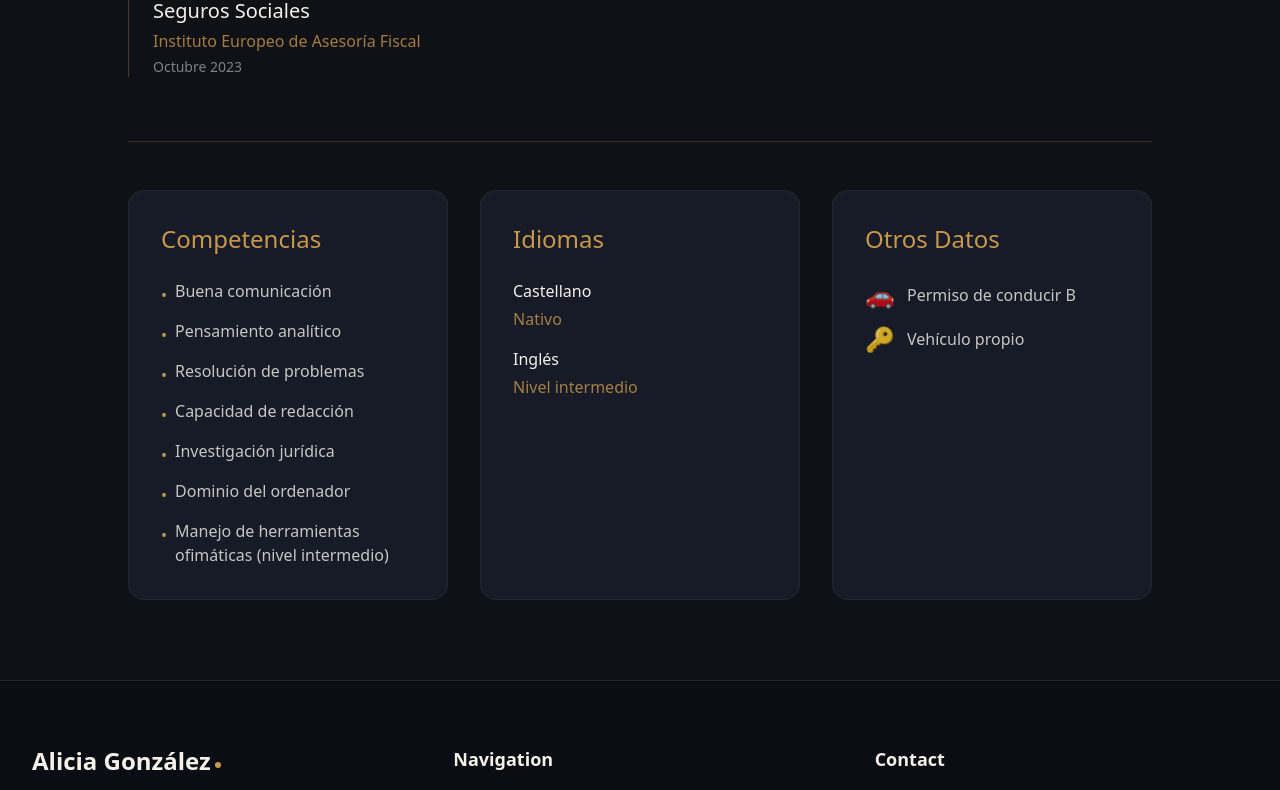
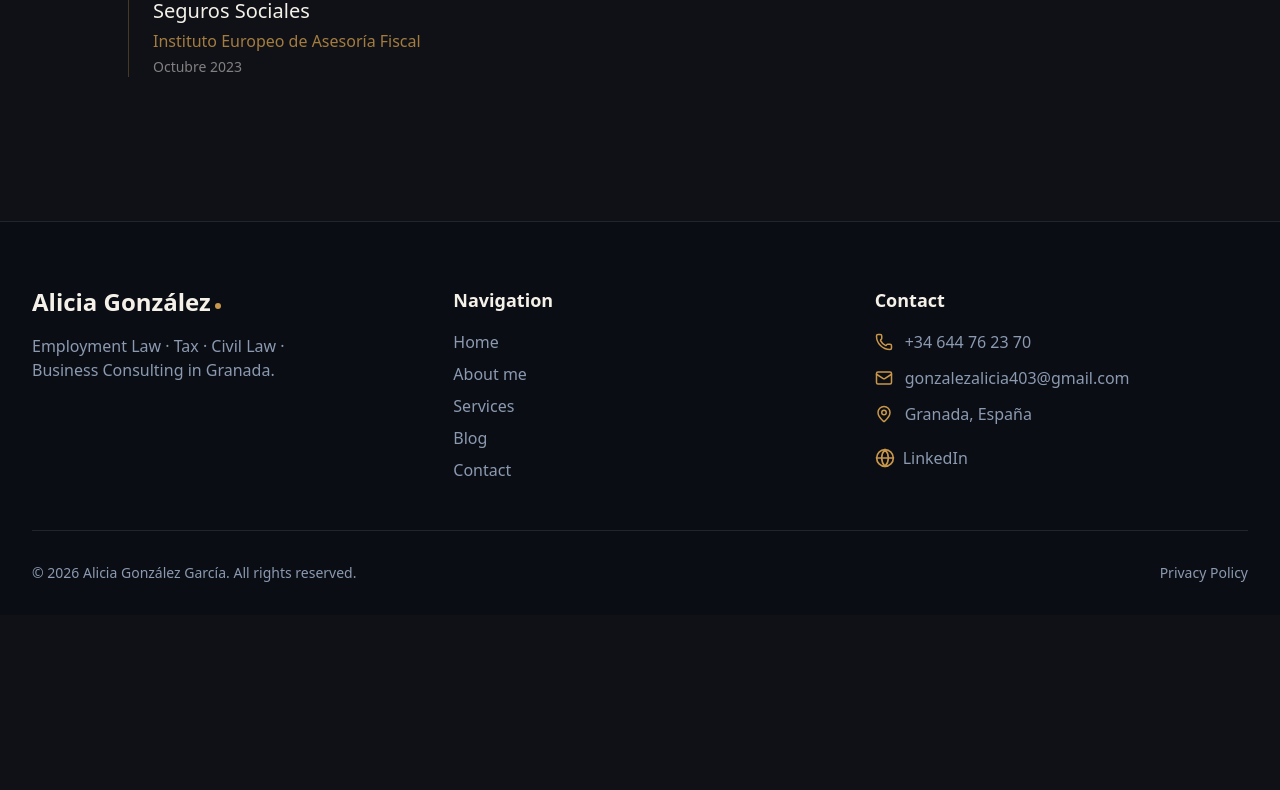
Before and after one commit to PabloVallecillos/alicia-gonzalez-web, a Next.js app: page /en/sobre-mi in a window 1280 px wide. Shown: the part 1068-1858 px from the top of the page. After the commit the page ends 1683 px from the top, so only its background shows below. Built offline with nearby package versions, Linux system fonts and the light colour scheme.

Commit message:
design: remove skills and additional data section

```diff
--- a/src/app/[locale]/sobre-mi/page.tsx
+++ b/src/app/[locale]/sobre-mi/page.tsx
@@ -139,53 +139,6 @@ export default function SobreMiPage() {
           </motion.div>
         </div>
 
-        {/* Additional Info Grid */}
-        <motion.div
-          initial={{ opacity: 0, y: 20 }}
-          animate={{ opacity: 1, y: 0 }}
-          transition={{ duration: 0.6, delay: 0.6 }}
-          className="grid grid-cols-1 md:grid-cols-3 gap-8 border-t border-[#C9974A]/20 pt-12"
-        >
-          {/* Skills */}
-          <div className="bg-[#161B27] p-8 rounded-2xl border border-white/5">
-            <h3 className="text-2xl font-medium text-[#C9974A] mb-6">Competencias</h3>
-            <ul className="space-y-3 text-[#F5F0E8]/80">
-              {skills.map((skill, index) => (
-                <li key={index} className="flex items-start gap-2">
-                  <span className="text-[#C9974A] mt-1">•</span> {skill}
-                </li>
-              ))}
-            </ul>
-          </div>
-
-          {/* Languages */}
-          <div className="bg-[#161B27] p-8 rounded-2xl border border-white/5">
-            <h3 className="text-2xl font-medium text-[#C9974A] mb-6">Idiomas</h3>
-            <ul className="space-y-4 text-[#F5F0E8]/80">
-              <li>
-                <span className="block text-[#F5F0E8] font-medium mb-1">Castellano</span>
-                <span className="text-[#C9974A]/80">Nativo</span>
-              </li>
-              <li>
-                <span className="block text-[#F5F0E8] font-medium mb-1">Inglés</span>
-                <span className="text-[#C9974A]/80">Nivel intermedio</span>
-              </li>
-            </ul>
-          </div>
-
-          {/* Other Data */}
-          <div className="bg-[#161B27] p-8 rounded-2xl border border-white/5">
-            <h3 className="text-2xl font-medium text-[#C9974A] mb-6">Otros Datos</h3>
-            <ul className="space-y-3 text-[#F5F0E8]/80">
-              <li className="flex items-center gap-3">
-                <span className="text-2xl">🚗</span> Permiso de conducir B
-              </li>
-              <li className="flex items-center gap-3">
-                <span className="text-2xl">🔑</span> Vehículo propio
-              </li>
-            </ul>
-          </div>
-        </motion.div>
       </div>
     </div>
   );
```
